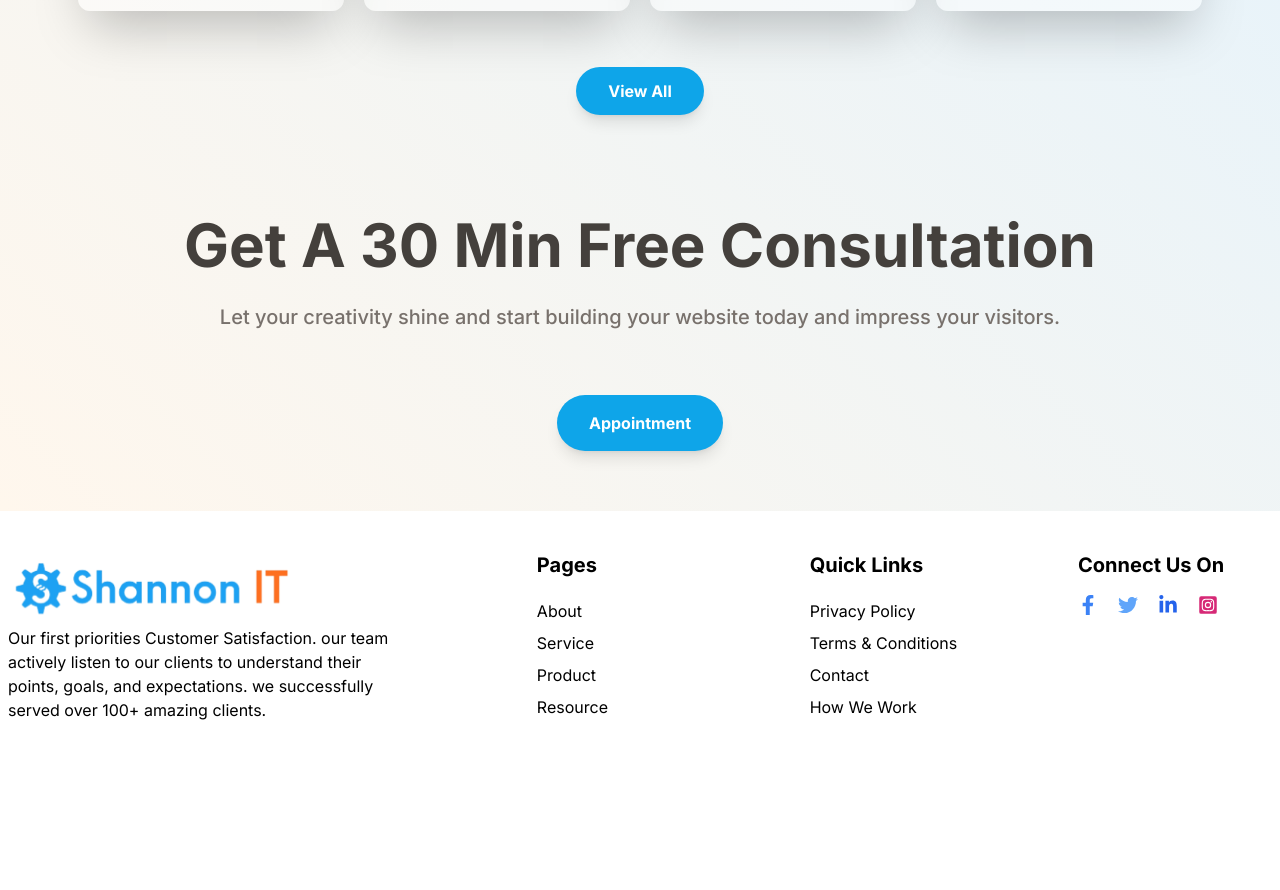
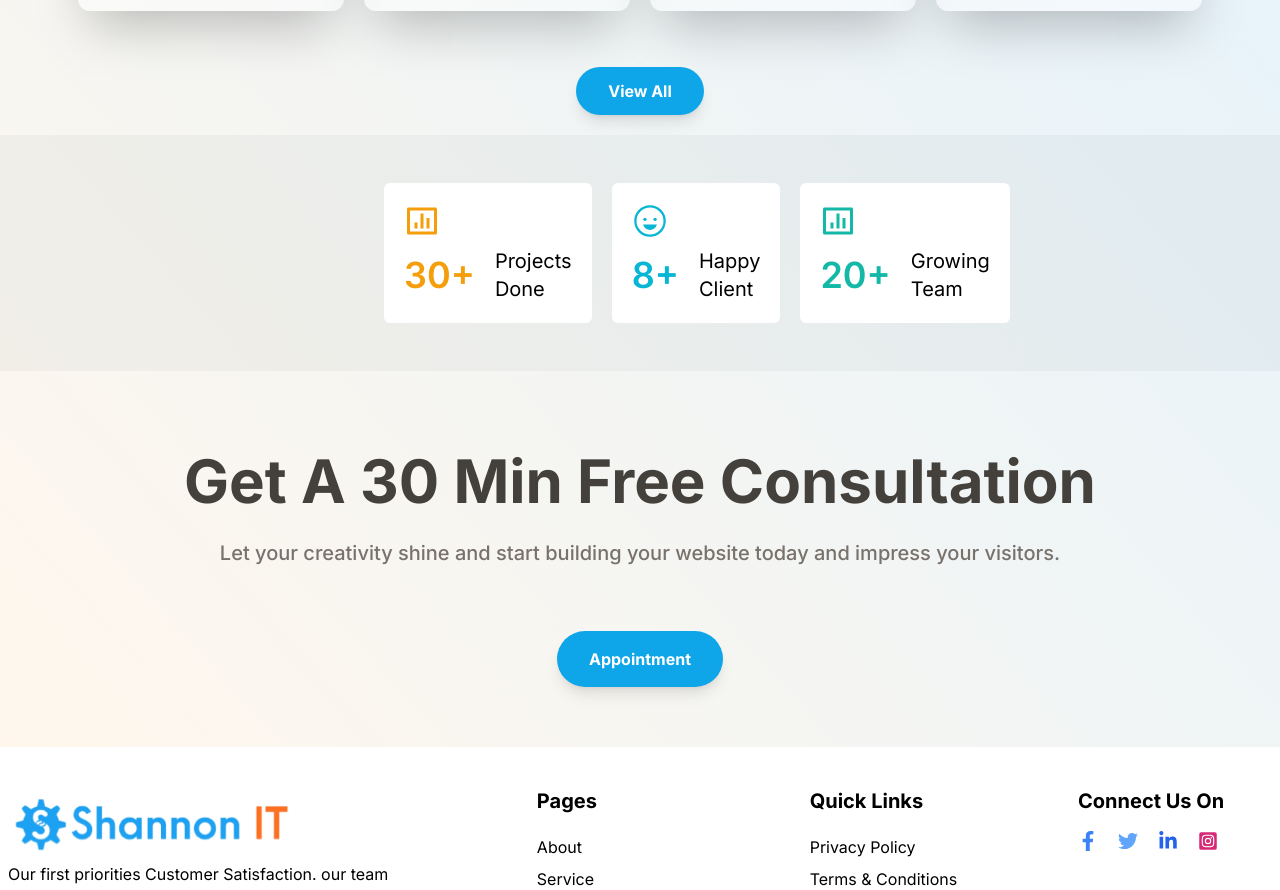
Before and after one commit to back4page/shannon, a Next.js app: page / in a window 1280 px wide. Shown: the part 1660-2550 px from the top of the page. Before the commit the page ends 2423 px from the top, so only its background shows below. Built offline with nearby package versions, Linux system fonts and the light colour scheme.

Commit message:
add monitor section

```diff
--- a/src/app/page.js
+++ b/src/app/page.js
@@ -1,3 +1,7 @@
+import { RiBarChartBoxLine } from 'react-icons/ri';
+import { IoHappyOutline } from 'react-icons/io5';
+import { LuBarChart3 } from 'react-icons/lu';
+
 const ServiceCard = ({ image, title, description }) => (
   <div className="flex flex-col w-3/12 max-md:ml-0 max-md:w-full">
     <div className="flex flex-col grow px-4 py-11 w-full rounded-xl shadow-2xl bg-white bg-opacity-40 max-md:mt-6">
@@ -142,6 +146,34 @@ function Home() {
           </div>
         </section>
         <Button label="View All" />
+
+        {/* come back and add finish  */}
+        <div className="bg-[#6b727711] w-screen py-12">
+          <div className="max-w-lg mx-auto flex gap-5">
+            <div className="bg-white rounded-md px-5 py-5">
+              <RiBarChartBoxLine className="text-4xl mb-2 text-amber-500" />
+              <div className="flex justify-between gap-5 items-center">
+                <h1 className="text-4xl text-amber-500 font-semibold">30+</h1>
+                <h1 className="text-xl">Projects Done</h1>
+              </div>
+            </div>
+            <div className="bg-white rounded-md px-5 py-5">
+              <IoHappyOutline className="text-4xl mb-2 text-cyan-500" />
+              <div className="flex justify-between gap-5 items-center">
+                <h1 className="text-4xl text-cyan-500 font-semibold">8+</h1>
+                <h1 className="text-xl">Happy Client</h1>
+              </div>
+            </div>
+
+            <div className="bg-white rounded-md px-5 py-5">
+              <RiBarChartBoxLine className="text-4xl mb-2 text-teal-500" />
+              <div className="flex justify-between gap-5 items-center">
+                <h1 className="text-4xl text-teal-500 font-semibold">20+</h1>
+                <h1 className="text-xl">Growing Team</h1>
+              </div>
+            </div>
+          </div>
+        </div>
         <div className=" flex flex-col justify-center items-center">
           <h1 className="mt-20 text-6xl font-bold text-center text-stone-700 max-md:mt-10 max-md:max-w-full max-md:text-4xl">
             Get A 30 Min Free Consultation
```
